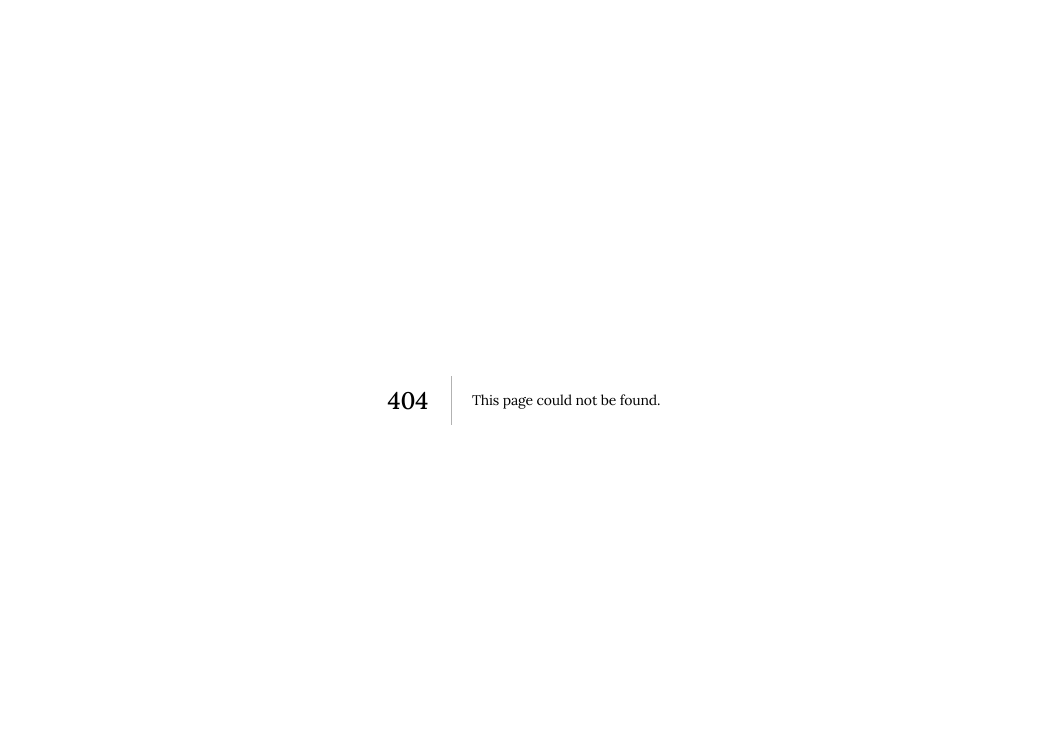
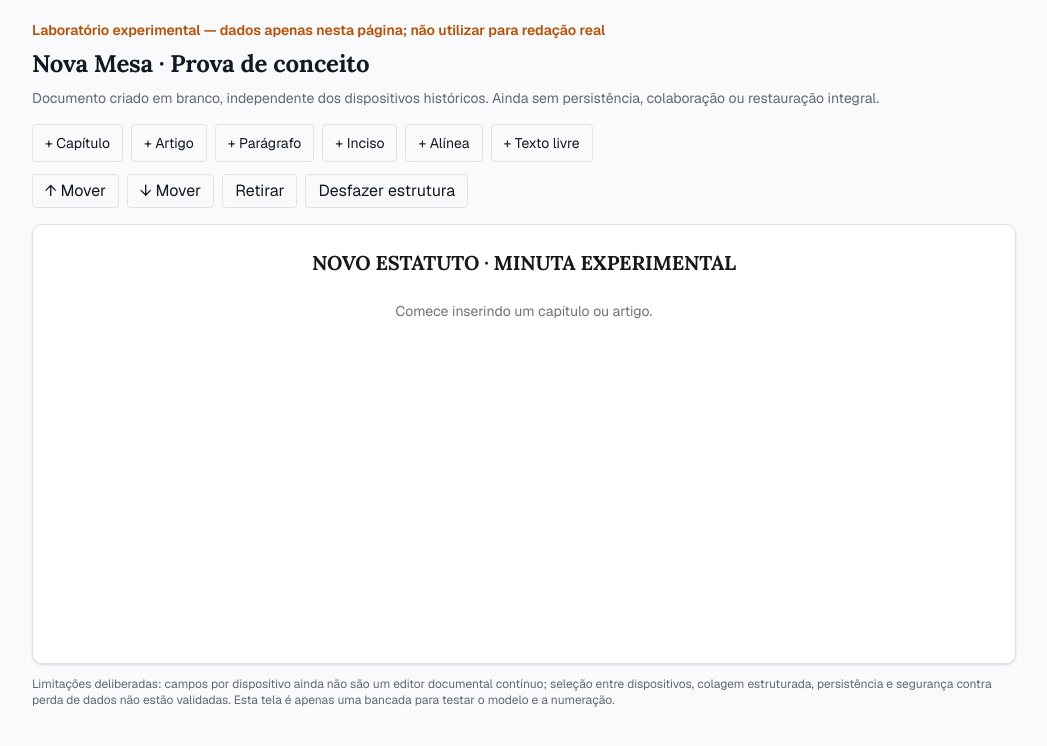
Before and after one commit to vulmarjunior/esdras, a Next.js app in the folder ibo/: page /nova-mesa-lab in a window 1280 px wide. Before the commit this address had no page. Shown: the top 746 px of the page, without its empty margins (116-1163 px from the left). Built offline with nearby package versions, Linux system fonts and the light colour scheme.

Commit message:
feat(nova-mesa): adicionar bancada isolada de estrutura e numeração

```diff
--- /dev/null
+++ b/ibo/app/nova-mesa-lab/page.tsx
@@ -0,0 +1,83 @@
+"use client";
+
+import { useMemo, useRef, useState } from "react";
+import { changeText, Draft, DraftNode, findNode, insertAfter, labelFor, moveNode, newNode, NodeType, removeNode } from "@/lib/nova-mesa-poc/model";
+
+const names: Record<NodeType,string> = {chapter:"Capítulo",article:"Artigo",paragraph:"Parágrafo",inciso:"Inciso",alinea:"Alínea",free:"Texto livre"};
+type Selection = {id:string;parentId:string|null};
+const initial:Draft = {id:"experimental",nodes:[]};
+export default function NovaMesaLab() {
+  const [draft,setDraft]=useState<Draft>(initial);
+  const [selected,setSelected]=useState<Selection|null>(null);
+  const [undo,setUndo]=useState<Draft[]>([]);
+  const [message,setMessage]=useState("");
+  const refs=useRef<Record<string,HTMLTextAreaElement|null>>({});
+  const chapterCount=useRef(0);
+  const snapshot=(next:Draft)=>{setUndo(history=>[...history.slice(-19),draft]);setDraft(next);};
+  const articleCount=useMemo(()=> {
+    const map=new Map<string,number>(); let n=0;
+    const visit=(nodes:DraftNode[])=>{for(const node of nodes){if(node.type==="article") map.set(node.id,++n);visit(node.children);}};
+    visit(draft.nodes);return map;
+  },[draft]);
+  const canAdd=(type:NodeType,parent:DraftNode|null)=> type==="chapter" || type==="free" ? parent===null :
+    type==="article" ? parent===null || parent.type==="chapter" :
+    type==="paragraph" || type==="inciso" ? parent?.type==="article" :
+    parent?.type==="inciso";
+  const add=(type:NodeType)=>{
+    const current=selected ? findNode(draft.nodes,selected.id) : undefined;
+    const parentId=type==="chapter" || type==="free" ? null :
+      type==="article" ? (current?.type==="chapter" ? current.id : selected?.parentId ?? null) :
+      type==="paragraph" || type==="inciso" ? (current?.type==="article" ? current.id : selected?.parentId ?? null) :
+      current?.type==="inciso" ? current.id : selected?.parentId ?? null;
+    const parent=parentId?findNode(draft.nodes,parentId)??null:null;
+    if(!canAdd(type,parent)){setMessage("Selecione um artigo ou inciso compatível antes de inserir esse dispositivo.");return;}
+    const siblings=parent?parent.children:draft.nodes;
+    const afterId=selected && selected.parentId===parentId ? selected.id : siblings.at(-1)?.id??null;
+    const node=newNode(type);
+    snapshot(insertAfter(draft,parentId,afterId,node));setSelected({id:node.id,parentId});setMessage("");
+    requestAnimationFrame(()=>refs.current[node.id]?.focus());
+  };
+  const edit=(id:string,text:string)=>setDraft(current=>changeText(current,id,text));
+  const selectedNode=selected?findNode(draft.nodes,selected.id):undefined;
+  const drop=()=>{if(!selected)return;snapshot(removeNode(draft,selected.id));setSelected(null);};
+  const move=(direction:-1|1)=>{
+    if(!selected)return;
+    const parent=selected.parentId?findNode(draft.nodes,selected.parentId):null;
+    const peers=parent?parent.children:draft.nodes;
+    const at=peers.findIndex(n=>n.id===selected.id), target=at+direction;
+    if(target<0||target>=peers.length)return;
+    const afterId=direction===-1 ? peers[at-2]?.id??null : peers[target].id;
+    snapshot(moveNode(draft,selected.id,selected.parentId,afterId));
+  };
+  const chapterNumbers=useMemo(()=>{const map=new Map<string,number>();draft.nodes.filter(n=>n.type==="chapter").forEach((n,i)=>map.set(n.id,i+1));return map;},[draft]);
+  const render=(nodes:DraftNode[],parentId:string|null,chapter:number):React.ReactNode=>nodes.map(node=>{
+    const label=labelFor(node,nodes,articleCount.get(node.id)??0,chapterNumbers.get(node.id)??chapter);
+    const active=selected?.id===node.id;
+    return <div key={node.id} className={"my-3 rounded-md border-l-2 pl-3 "+(active?"border-blue-500":"border-transparent")} style={{marginLeft:node.type==="paragraph"||node.type==="inciso"?"1.2rem":node.type==="alinea"?"2.4rem":0}}>
+      <div className="flex items-start gap-2" onClick={()=>setSelected({id:node.id,parentId})}>
+        <span className="min-w-fit select-none pt-1 font-semibold">{label}</span>
+        <textarea aria-label={names[node.type]} ref={el=>{refs.current[node.id]=el;}} rows={node.type==="chapter"?1:2} value={node.text} onFocus={()=>setSelected({id:node.id,parentId})} onChange={event=>edit(node.id,event.target.value)} placeholder={node.type==="free"?"Bloco livre (reservado)":node.type==="chapter"?"Título do capítulo":"Redação pendente"} className={"w-full resize-y rounded bg-transparent p-1 outline-offset-2 "+(node.type==="chapter"?"text-center font-bold":"")} />
+      </div>
+      {node.children.length>0 && <div>{render(node.children,node.id,chapterNumbers.get(node.id)??chapter)}</div>}
+    </div>;
+  });
+  return <main className="mx-auto max-w-5xl p-5">
+    <p className="mb-2 text-sm font-semibold text-amber-700">Laboratório experimental — dados apenas nesta página; não utilizar para redação real</p>
+    <h1 className="mb-2 text-2xl font-bold">Nova Mesa · Prova de conceito</h1>
+    <p className="mb-4 text-sm text-muted-foreground">Documento criado em branco, independente dos dispositivos históricos. Ainda sem persistência, colaboração ou restauração integral.</p>
+    <div className="mb-3 flex flex-wrap gap-2">{(["chapter","article","paragraph","inciso","alinea","free"] as NodeType[]).map(type=><button type="button" key={type} className="rounded border px-3 py-2 text-sm" onClick={()=>add(type)}>+ {names[type]}</button>)}</div>
+    <div className="mb-4 flex flex-wrap items-center gap-2">
+      <button className="rounded border px-3 py-1" disabled={!selectedNode} onClick={()=>move(-1)}>↑ Mover</button>
+      <button className="rounded border px-3 py-1" disabled={!selectedNode} onClick={()=>move(1)}>↓ Mover</button>
+      <button className="rounded border px-3 py-1" disabled={!selectedNode} onClick={drop}>Retirar</button>
+      <button className="rounded border px-3 py-1" disabled={!undo.length} onClick={()=>{setDraft(undo[undo.length-1]);setUndo(h=>h.slice(0,-1));setSelected(null);}}>Desfazer estrutura</button>
+      {selectedNode&&<span className="text-sm">Selecionado: {names[selectedNode.type]}</span>}
+    </div>
+    {message&&<p role="alert" className="mb-3 text-sm text-amber-700">{message}</p>}
+    <section aria-label="Editor da minuta experimental" className="min-h-[440px] rounded-lg border bg-white p-6 text-zinc-900 shadow-sm">
+      <h2 className="mb-6 text-center text-xl font-bold">NOVO ESTATUTO · MINUTA EXPERIMENTAL</h2>
+      {draft.nodes.length?render(draft.nodes,null,0):<p className="text-center text-sm text-zinc-500">Comece inserindo um capítulo ou artigo.</p>}
+    </section>
+    <p className="mt-3 text-xs text-muted-foreground">Limitações deliberadas: campos por dispositivo ainda não são um editor documental contínuo; seleção entre dispositivos, colagem estruturada, persistência e segurança contra perda de dados não estão validadas. Esta tela é apenas uma bancada para testar o modelo e a numeração.</p>
+  </main>;
+}
```
